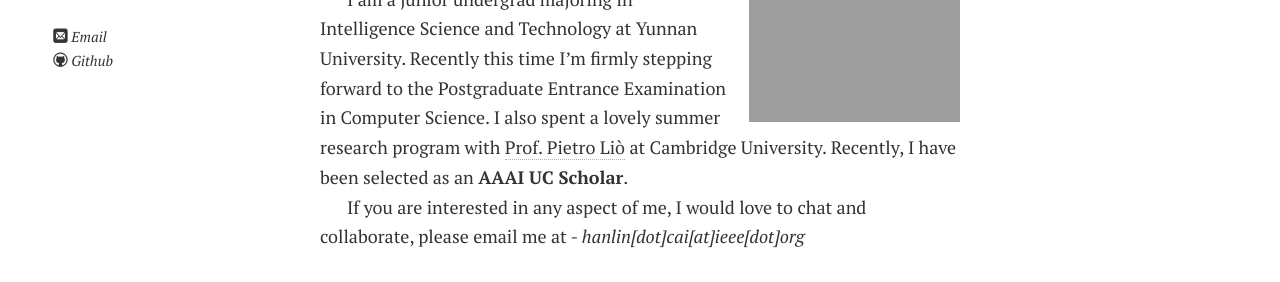
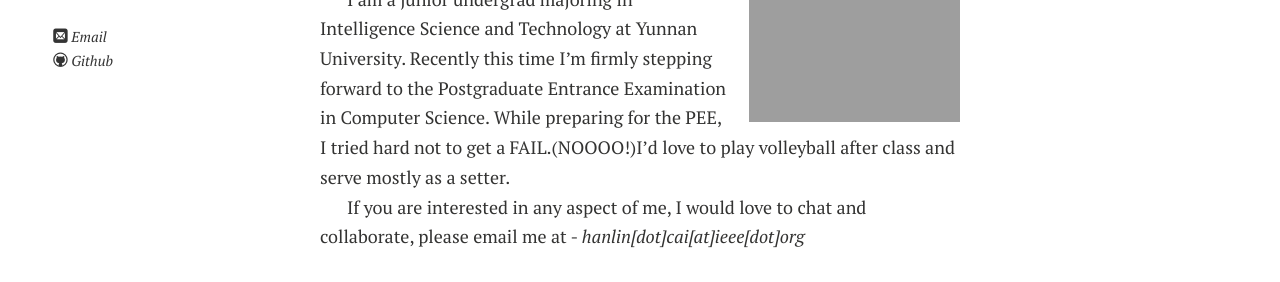
Before and after one commit to xinyisheng/xinyisheng.github.io, a Jekyll site: the page built from index.md, in a window 1280 px wide. Shown: the part 213-495 px from the top of the page. Built offline with Jekyll 4.4.1, drawn with Linux system fonts in a browser that asks for light colours; nearby versions of some CDN libraries; comment, search, counter and statistics services are not loaded; a style sheet for code colours, icons or effects is not loaded; our own code applies the rules of GitHub Pages for plain Markdown files; some of the changed text lies outside the part shown.

Commit message:
index.md修改文本2

```diff
--- a/index.md
+++ b/index.md
@@ -8,7 +8,7 @@ layout: page
 
 Here is **Xinyi Sheng (Ellie, 盛欣怡)**.
 
-I am a junior undergrad majoring in Intelligence Science and Technology at Yunnan University. Recently this time I'm firmly stepping forward to the Postgraduate Entrance Examination in Computer Science. I also spent a lovely summer research program with [Prof. Pietro Liò](https://www.cl.cam.ac.uk/~pl219/) at Cambridge University. Recently, I have been selected as an **AAAI UC Scholar**.
+I am a junior undergrad majoring in Intelligence Science and Technology at Yunnan University. Recently this time I'm firmly stepping forward to the Postgraduate Entrance Examination in Computer Science. While preparing for the PEE, I tried hard not to get a FAIL.(NOOOO!)I'd love to play volleyball after class and serve mostly as a setter.
 
 If you are interested in any aspect of me, I would love to chat and collaborate, please email me at - *hanlin[dot]cai[at]ieee[dot]org*
 
```
